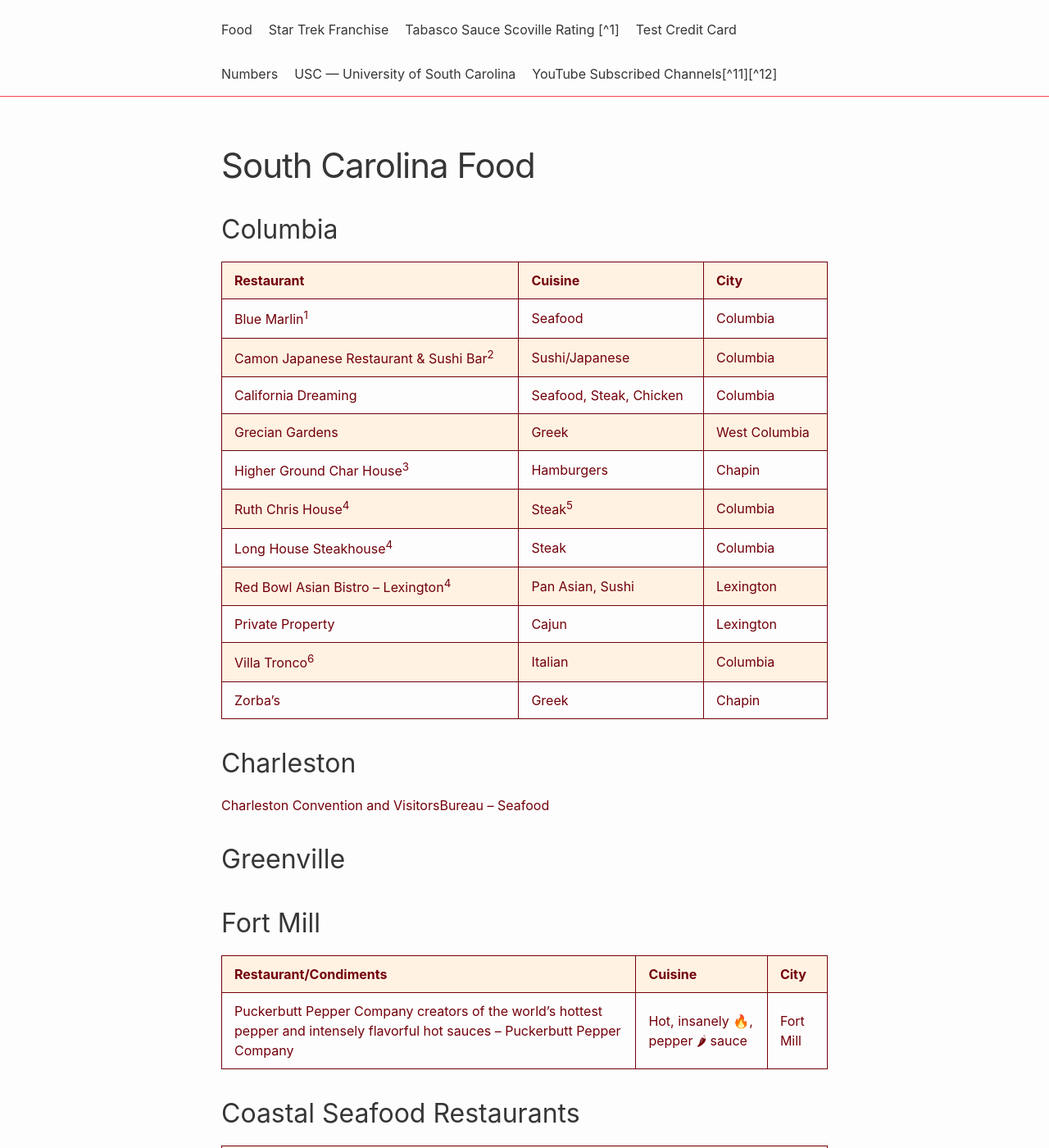
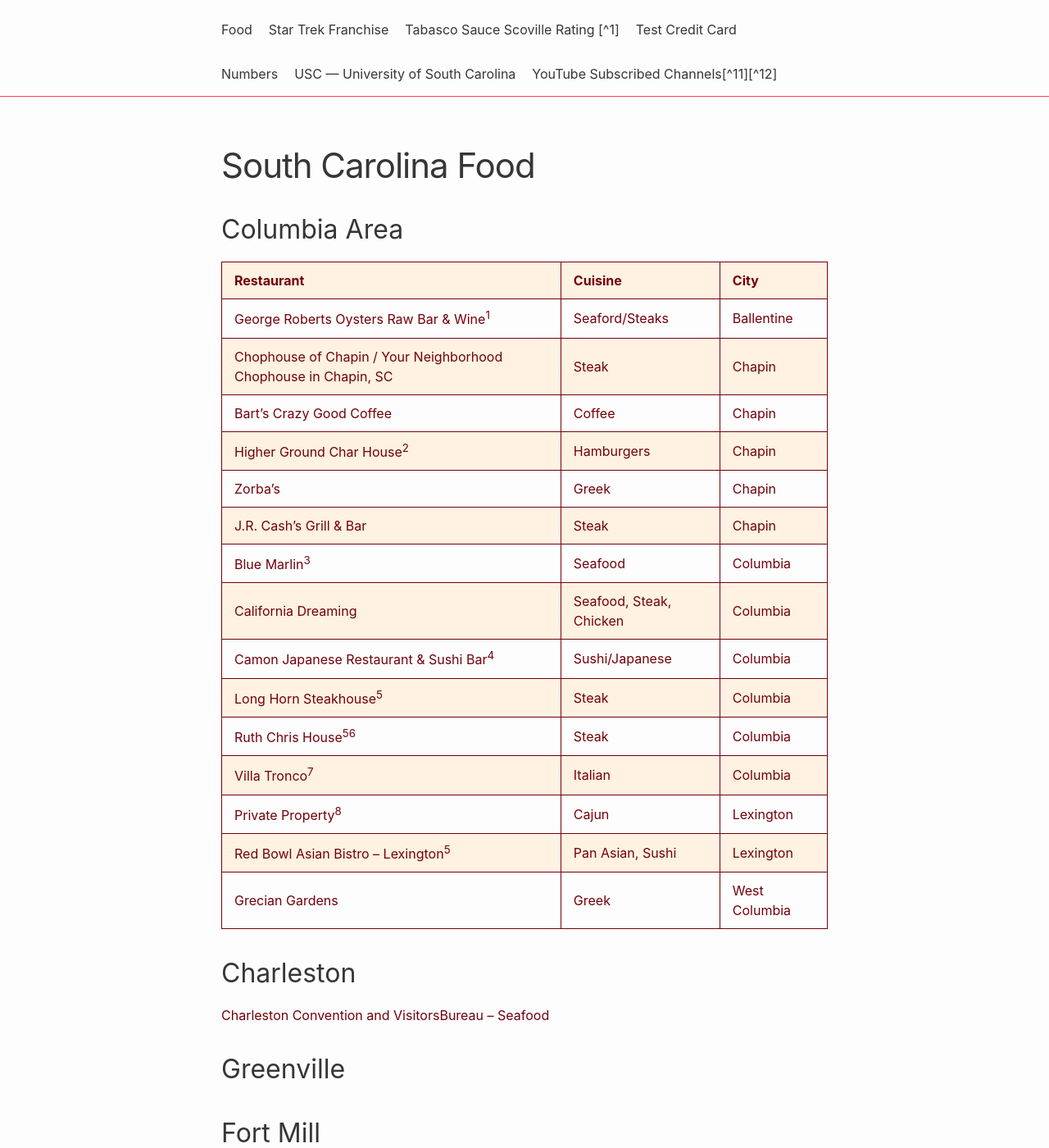
Before and after one commit to RalphHightower/RalphHightower, a Jekyll site: the page built from SouthCarolinaFood.md, in a window 1280 px wide and 1400 px high, scrolled down 752 px. Shown: the whole window at 82% size. Built offline with Jekyll 4.4.1, drawn with Linux system fonts in a browser that asks for light colours; our own code applies the rules of GitHub Pages for plain Markdown files; some of the changed text lies outside the part shown.

Commit message:
[docs](doc): additional Columbia area restaurants

```diff
--- a/SouthCarolinaFood.md
+++ b/SouthCarolinaFood.md
@@ -1,27 +1,33 @@
 # South Carolina Food
 
-## Columbia
+## Columbia Area
 
 | Restaurant | Cuisine | City |
 |----|----|-----|
-| [Blue Marlin](http://www.bluemarlincolumbia.com/)[^11] | Seafood | Columbia |
-| [Camon Japanese Restaurant & Sushi Bar](https://camonsushi.wordpress.com/)[^12] | Sushi/Japanese | Columbia |
+| [George Roberts Oysters Raw Bar & Wine](https://www.georgerobertsrawbarsc.com/ )[^11] | Seaford/Steaks | Ballentine |
+| [Chophouse of Chapin / Your Neighborhood Chophouse in Chapin, SC](https://www.chophouseofchapin.com/ ) | Steak | Chapin |
+| [Bart's Crazy Good Coffee](https://bartscoffee.com/ ) | Coffee | Chapin |
+| [Higher Ground Char House](https://highergroundcharhouse.com/)[^12] | Hamburgers | Chapin |
+| [Zorba's](https://zorbaschapin.com) | Greek | Chapin |
+| [J.R. Cash's Grill & Bar](https://www.jrcashs.com/food ) | Steak | Chapin |
+| [Blue Marlin](http://www.bluemarlincolumbia.com/)[^13] | Seafood | Columbia |
 | [California Dreaming](https://californiadreaming.rest/location/Columbia-SC/) | Seafood, Steak, Chicken | Columbia |
+| [Camon Japanese Restaurant & Sushi Bar](https://camonsushi.wordpress.com/)[^14] | Sushi/Japanese | Columbia |
+| [Long Horn Steakhouse](https://www.longhornsteakhouse.com/locations/sc/columbia/columbia-harbison-road/5094)[^15] | Steak | Columbia |
+| [Ruth Chris House](https://www.ruthschris.com/restaurant-locations/columbia/)[^15][^16] | Steak  | Columbia |
+| [Villa Tronco](https://www.villatronco.com/)[^17] |Italian | Columbia |
+| [Private Property](https://www.privatepropertysc.com/ )[^18] | Cajun | Lexington |
+| [Red Bowl Asian Bistro – Lexington](https://www.redbowllexington.com/)[^15] | Pan Asian,  Sushi | Lexington |
 | [Grecian Gardens](http://www.greciangardenssc.com/) | Greek | West Columbia |
-| [Higher Ground Char House](https://highergroundcharhouse.com/)[^13] | Hamburgers | Chapin |
-| [Ruth Chris House](https://www.ruthschris.com/restaurant-locations/columbia/)[^14] | Steak[^15]  | Columbia |
-| [Long House Steakhouse](https://www.longhornsteakhouse.com/locations/sc/columbia/columbia-harbison-road/5094)[^14] | Steak | Columbia |
-| [Red Bowl Asian Bistro – Lexington](https://www.redbowllexington.com/)[^14] | Pan Asian,  Sushi | Lexington |
-| [Private Property](https://www.privatepropertysc.com/ ) | Cajun | Lexington |
-| [Villa Tronco](https://www.villatronco.com/)[^16] |Italian | Columbia |
-| [Zorba's](https://zorbaschapin.com) | Greek | Chapin |
 
-[^11]: The Shrimp and Grits is excellent. Get their she-crab soup also.
-[^12]: They are the standard that I measure all sushi 🍣  places by.
-[^13]: Hamburgers are their specialty. They have fourteen different toppings for their burgers
-[^14]: It is my executive decision to make exceptions for franchises and multi-store locations because of the quality of their food.
-[^15]: You don't go to a renowned steak house for fish or chicken!
-[^16]: Villa Tronco is the oldest Italian restaurant in South Carolina. Their restaurant provided "comfort food" for Italian-Americans Army recruits training at Camp Jackson during WW II.
+[^11]: I haven't been there, but I enjoy oysters, seafood, and steak.
+[^12]: Hamburgers are their specialty. They have fourteen different toppings for their burgers
+[^13]: Their Shrimp and Grits are excellent. Get their she-crab soup also.
+[^14]: They are the standard that I measure all sushi 🍣  places by.
+[^15]: It is my executive decision to make exceptions for franchises and multi-store locations because of the quality of their food.
+[^16]: You don't go to a renowned steak house for fish or chicken.
+[^17]: Villa Tronco is the oldest Italian restaurant in South Carolina. Their restaurant provided "comfort food" for Italian-Americans Army recruits training at Camp Jackson during WW II.
+[^18]: I haven't eaten there yet, but I enjoy Cajun cuisine.
 
 ## Charleston
 
```
